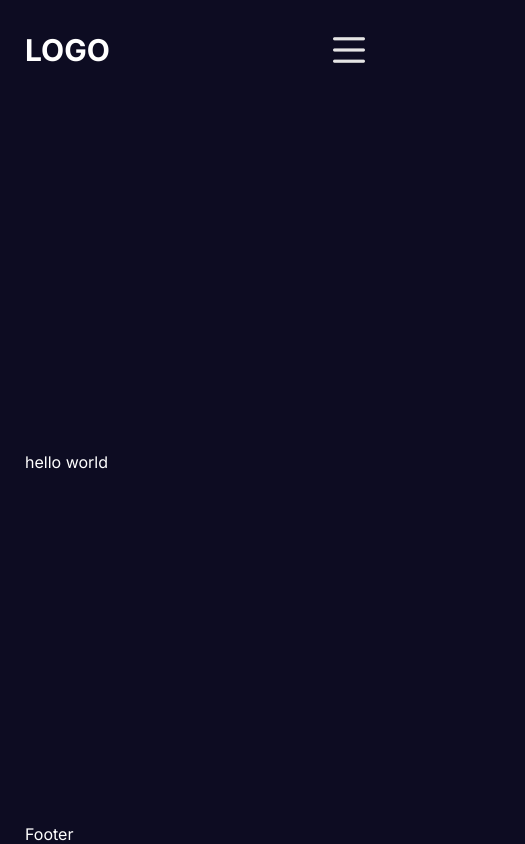
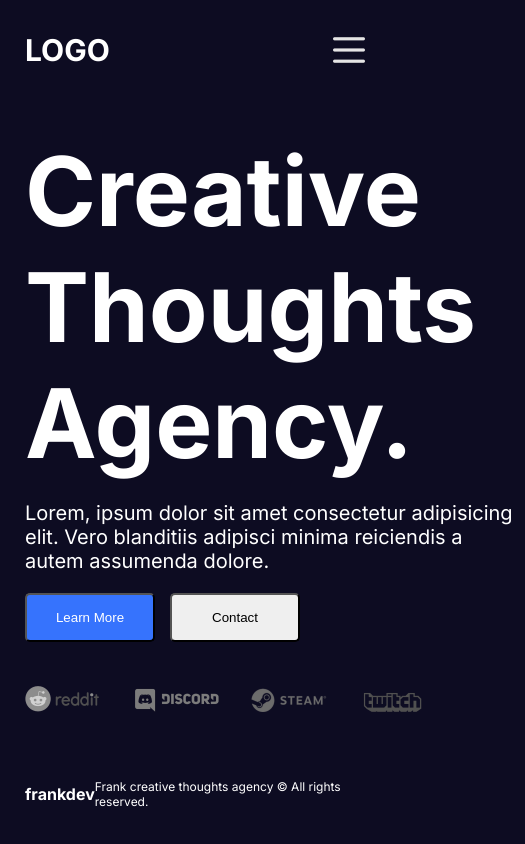
Before and after one commit to Frank202303/practice-daily-nextjs-ts, a Next.js app: page / in a window 390 px wide. Shown: the whole page, 525 px wide, since content can reach past the window. Built offline with nearby package versions, Linux system fonts and the light colour scheme.

Commit message:
Finish home page: todo -- responsive

```diff
--- a/app/page.module.css
+++ b/app/page.module.css
@@ -0,0 +1,56 @@
+.container {
+    display: flex;
+    gap: 100px;
+}
+
+.textContainer {
+    flex: 1;
+    display: flex;
+    flex-direction: column;
+    gap: 20px;
+}
+
+.imgContainer {
+    flex: 1;
+    position: relative;
+}
+
+.title {
+    font-size: 96px;
+}
+
+.desc {
+    font-size: 20px;
+}
+
+.buttons {
+    display: flex;
+    gap: 15px;
+}
+
+.button {
+    min-width: 130px;
+    padding: 15px;
+    border-radius: 5px;
+}
+
+.button:first-child {
+    color: var(--text);
+    background-color: var(--btn);
+}
+
+.brands {
+    height: 50px;
+    width: 500px;
+    position: relative;
+    filter: grayscale(1);
+}
+
+.brandsImg {
+    object-fit: contain;
+
+}
+
+.heroImg {
+    object-fit: contain;
+}
--- a/app/page.tsx
+++ b/app/page.tsx
@@ -1,3 +1,37 @@
+import Image from "next/image";
+import styles from "./page.module.css";
+
 export default function Home() {
-  return <div>hello world</div>;
+  return (
+    <div className={styles.container}>
+      <div className={styles.textContainer}>
+        <h1 className={styles.title}>Creative Thoughts Agency.</h1>
+        <p className={styles.desc}>
+          {" "}
+          Lorem, ipsum dolor sit amet consectetur adipisicing elit. Vero
+          blanditiis adipisci minima reiciendis a autem assumenda dolore.
+        </p>
+        <div className={styles.buttons}>
+          <button className={styles.button}>Learn More</button>
+          <button className={styles.button}>Contact</button>
+        </div>
+        <div className={styles.brands}>
+          <Image
+            src={"/brands.png"}
+            fill
+            className={styles.brandsImg}
+            alt="brands Img"
+          />
+        </div>
+      </div>
+      <div className={styles.imgContainer}>
+        <Image
+          src={"/hero.gif"}
+          fill
+          className={styles.heroImg}
+          alt="hero Img"
+        />
+      </div>
+    </div>
+  );
 }
--- a/components/footer/Footer.tsx
+++ b/components/footer/Footer.tsx
@@ -1,7 +1,15 @@
 import React from "react";
+import styles from "./footer.module.css";
 
 const Footer = () => {
-  return <div>Footer</div>;
+  return (
+    <div className={styles.container}>
+      <p className={styles.logo}>frankdev</p>
+      <p className={styles.text}>
+        Frank creative thoughts agency © All rights reserved.
+      </p>
+    </div>
+  );
 };
 
 export default Footer;
--- a/components/footer/footer.module.css
+++ b/components/footer/footer.module.css
@@ -0,0 +1,15 @@
+.container {
+    height: 100px;
+    display: flex;
+    flex-direction: row;
+    justify-content: space-between;
+    align-items: center;
+}
+
+.logo {
+    font-weight: bold;
+}
+
+.text {
+    font-size: 12px;
+}
```
